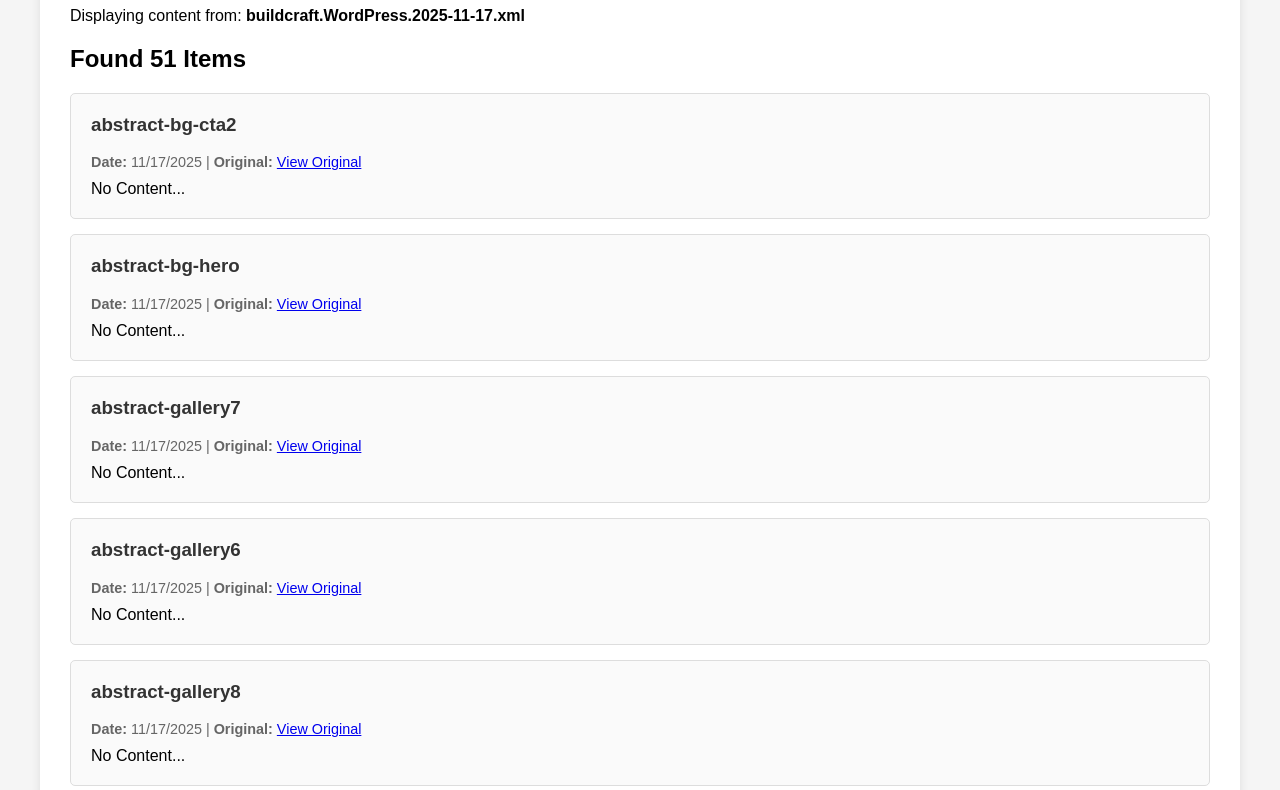
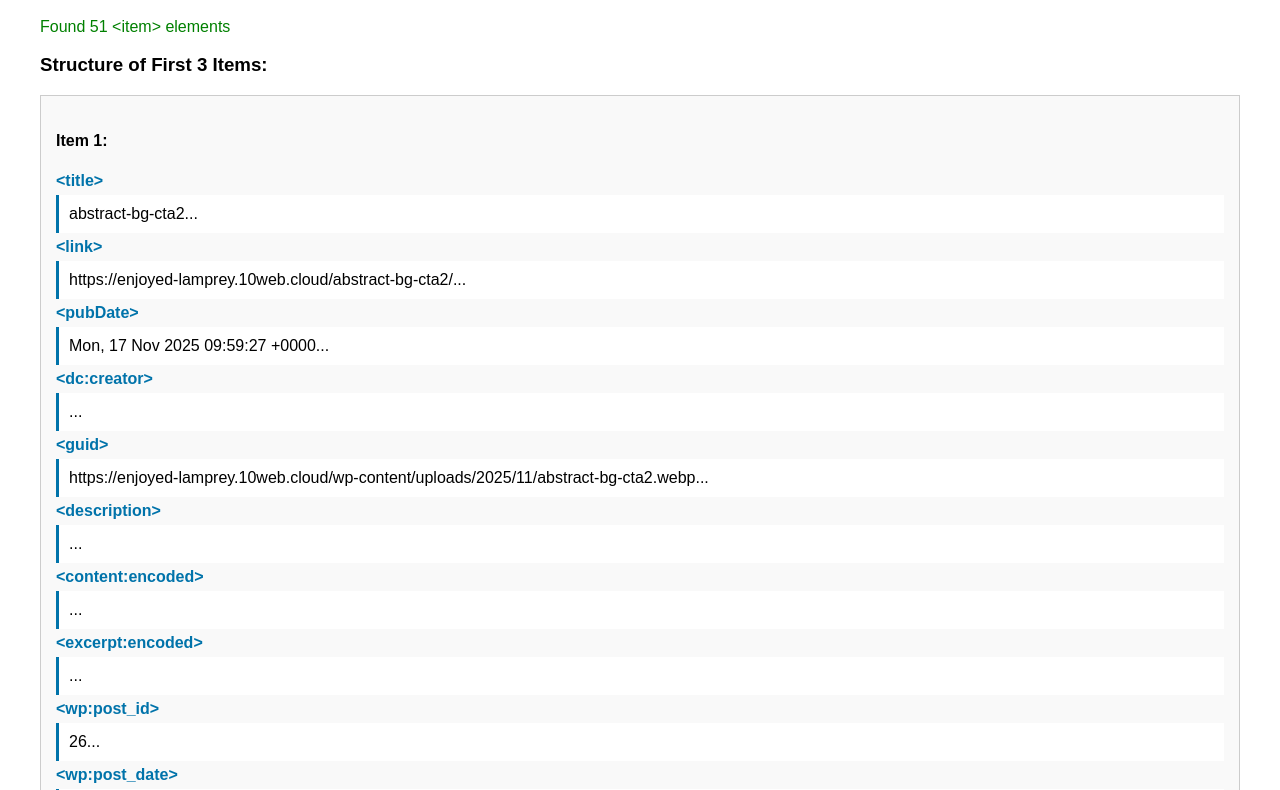
Before and after one commit to GHB23/Handywork, a plain HTML site: page index.html in a window 1280 px wide. Shown: the part 123-913 px from the top of the page. Drawn offline with Linux system fonts and the light colour scheme.

Commit message:
Update index.html

```diff
--- a/index.html
+++ b/index.html
@@ -3,119 +3,72 @@
 <head>
     <meta charset="UTF-8">
     <meta name="viewport" content="width=device-width, initial-scale=1.0">
-    <title>WordPress XML Export Viewer</title>
+    <title>XML Structure Debugger</title>
     <style>
-        body {
-            font-family: Arial, sans-serif;
-            max-width: 1200px;
-            margin: 0 auto;
-            padding: 20px;
-            background-color: #f5f5f5;
-        }
-        .container {
-            background: white;
-            padding: 30px;
-            border-radius: 10px;
-            box-shadow: 0 2px 10px rgba(0,0,0,0.1);
-        }
-        .post {
-            border: 1px solid #ddd;
-            padding: 20px;
-            margin: 15px 0;
-            border-radius: 5px;
-            background: #fafafa;
-        }
-        .post-title {
-            color: #333;
-            margin-top: 0;
-        }
-        .meta {
-            color: #666;
-            font-size: 0.9em;
-            margin-bottom: 10px;
-        }
-        .loading {
-            text-align: center;
-            padding: 40px;
-        }
-        .error {
-            color: red;
-            padding: 20px;
-            background: #ffe6e6;
-            border-radius: 5px;
-        }
+        body { font-family: Arial, sans-serif; max-width: 1200px; margin: 0 auto; padding: 20px; }
+        .item { border: 1px solid #ccc; margin: 10px 0; padding: 15px; background: #f9f9f9; }
+        .tag { color: #0073aa; font-weight: bold; }
+        .content { background: white; padding: 10px; margin: 5px 0; border-left: 3px solid #0073aa; }
+        .error { color: red; }
+        .success { color: green; }
     </style>
 </head>
 <body>
-    <div class="container">
-        <h1>WordPress Export Viewer</h1>
-        <p>Displaying content from: <strong>buildcraft.WordPress.2025-11-17.xml</strong></p>
-        <div id="content">
-            <div class="loading">Loading content...</div>
-        </div>
-    </div>
+    <h1>XML Structure Debugger</h1>
+    <div id="debug-info"></div>
+    <div id="xml-structure"></div>
 
     <script>
-        // Load and parse XML
-        async function loadXML() {
+        async function debugXML() {
             try {
                 const response = await fetch('buildcraft.WordPress.2025-11-17.xml');
                 const xmlText = await response.text();
-
-                // Parse XML
                 const parser = new DOMParser();
                 const xmlDoc = parser.parseFromString(xmlText, "text/xml");
 
                 // Check for parsing errors
                 if (xmlDoc.getElementsByTagName("parsererror").length > 0) {
-                    throw new Error('Error parsing XML');
+                    document.getElementById('debug-info').innerHTML =
+                        '<div class="error">XML Parsing Error: ' +
+                        xmlDoc.getElementsByTagName("parsererror")[0].textContent + '</div>';
+                    return;
                 }
 
-                displayPosts(xmlDoc);
+                // Show basic info
+                const items = xmlDoc.getElementsByTagName('item');
+                document.getElementById('debug-info').innerHTML = `
+                    <div class="success">
+                        <h3>XML Loaded Successfully</h3>
+                        <p>Found ${items.length} &lt;item&gt; elements</p>
+                    </div>
+                `;
+
+                // Show structure of first few items
+                let structureHTML = '<h3>Structure of First 3 Items:</h3>';
+                for (let i = 0; i < Math.min(3, items.length); i++) {
+                    structureHTML += `<div class="item">`;
+                    structureHTML += `<h4>Item ${i + 1}:</h4>`;
+
+                    const item = items[i];
+                    for (let j = 0; j < item.children.length; j++) {
+                        const child = item.children[j];
+                        structureHTML += `
+                            <div class="tag">&lt;${child.tagName}&gt;</div>
+                            <div class="content">${child.textContent.substring(0, 200)}...</div>
+                        `;
+                    }
+                    structureHTML += `</div>`;
+                }
+
+                document.getElementById('xml-structure').innerHTML = structureHTML;
 
             } catch (error) {
-                document.getElementById('content').innerHTML =
-                    '<div class="error">Error loading XML file: ' + error.message + '</div>';
+                document.getElementById('debug-info').innerHTML =
+                    '<div class="error">Error: ' + error.message + '</div>';
             }
         }
 
-        function displayPosts(xmlDoc) {
-            const contentDiv = document.getElementById('content');
-            const items = xmlDoc.getElementsByTagName('item');
-
-            if (items.length === 0) {
-                contentDiv.innerHTML = '<div class="error">No posts found in XML file</div>';
-                return;
-            }
-
-            let html = `<h2>Found ${items.length} Items</h2>`;
-
-            for (let i = 0; i < items.length; i++) {
-                const item = items[i];
-                const title = item.getElementsByTagName('title')[0]?.textContent || 'No Title';
-                const content = item.getElementsByTagName('content:encoded')[0]?.textContent ||
-                               item.getElementsByTagName('description')[0]?.textContent ||
-                               'No Content';
-                const date = item.getElementsByTagName('pubDate')[0]?.textContent || 'Unknown Date';
-                const link = item.getElementsByTagName('link')[0]?.textContent || '#';
-
-                html += `
-                    <div class="post">
-                        <h3 class="post-title">${title}</h3>
-                        <div class="meta">
-                            <strong>Date:</strong> ${new Date(date).toLocaleDateString()} |
-                            <strong>Original:</strong> <a href="${link}" target="_blank">View Original</a>
-                        </div>
-                        <div class="post-content">${content.substring(0, 500)}...</div>
-                    </div>
-                `;
-            }
-
-            contentDiv.innerHTML = html;
-        }
-
-        // Load XML when page loads
-        document.addEventListener('DOMContentLoaded', loadXML);
+        document.addEventListener('DOMContentLoaded', debugXML);
     </script>
 </body>
 </html>
```
